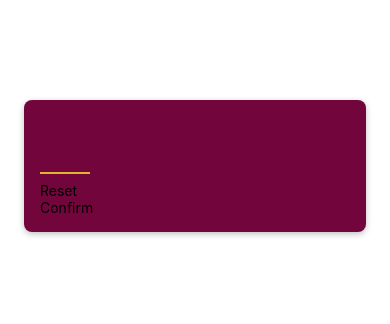
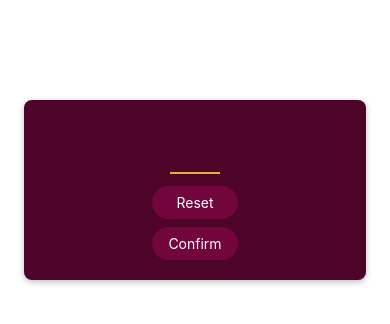
Before and after one commit to ioanagirbap33/guess-my-number-repo, a React Native app in the folder guess-my-number/: screen / in a window 390 px wide. Shown: the top 324 px of the page. Built offline with nearby package versions, Linux system fonts and the light colour scheme.

Commit message:
Add visual feedback on buttons

```diff
--- a/guess-my-number/components/PrimaryButton.js
+++ b/guess-my-number/components/PrimaryButton.js
@@ -1,9 +1,41 @@
-import { View, Text } from "react-native";
+import { View, Text, Pressable, StyleSheet } from "react-native";
 
 export const PrimaryButton = ({ children }) => {
+  const pressHandler = () => {
+    console.log("Pressed");
+  };
   return (
-    <View>
-      <Text>{children}</Text>
+    <View style={styles.buttonOuterContainer}>
+      <Pressable
+        style={({ pressed }) =>
+          pressed
+            ? [styles.buttonInnerContainer, styles.pressed]
+            : styles.buttonInnerContainer
+        }
+        onPress={pressHandler}
+      >
+        <Text style={styles.buttonText}>{children}</Text>
+      </Pressable>
     </View>
   );
 };
+
+const styles = StyleSheet.create({
+  buttonOuterContainer: {
+    margin: 4,
+    borderRadius: 28,
+    overflow: "hidden",
+  },
+  buttonInnerContainer: {
+    backgroundColor: "#72063c",
+    paddingVertical: 8,
+    paddingHorizontal: 16,
+  },
+  buttonText: {
+    color: "white",
+    textAlign: "center",
+  },
+  pressed: {
+    opacity: 0.75,
+  },
+});
--- a/guess-my-number/screens/StartGameScreen.js
+++ b/guess-my-number/screens/StartGameScreen.js
@@ -11,8 +11,10 @@
         autoCapitalize="none"
         autoCorrect={false}
       />
-      <PrimaryButton>Reset</PrimaryButton>
-      <PrimaryButton>Confirm</PrimaryButton>
+      <View>
+        <PrimaryButton>Reset</PrimaryButton>
+        <PrimaryButton>Confirm</PrimaryButton>
+      </View>
     </View>
   );
 };
@@ -22,12 +24,13 @@
     marginTop: 100,
     marginHorizontal: 24,
     padding: 16,
-    backgroundColor: "#72063c",
+    backgroundColor: "#4e0329",
     borderRadius: 8,
     shadowColor: "black",
     shadowOffset: { width: 0, height: 2 },
     shadowRadius: 6,
     shadowOpacity: 0.25,
+    alignItems: "center",
   },
   numberInput: {
     height: 50,
```
